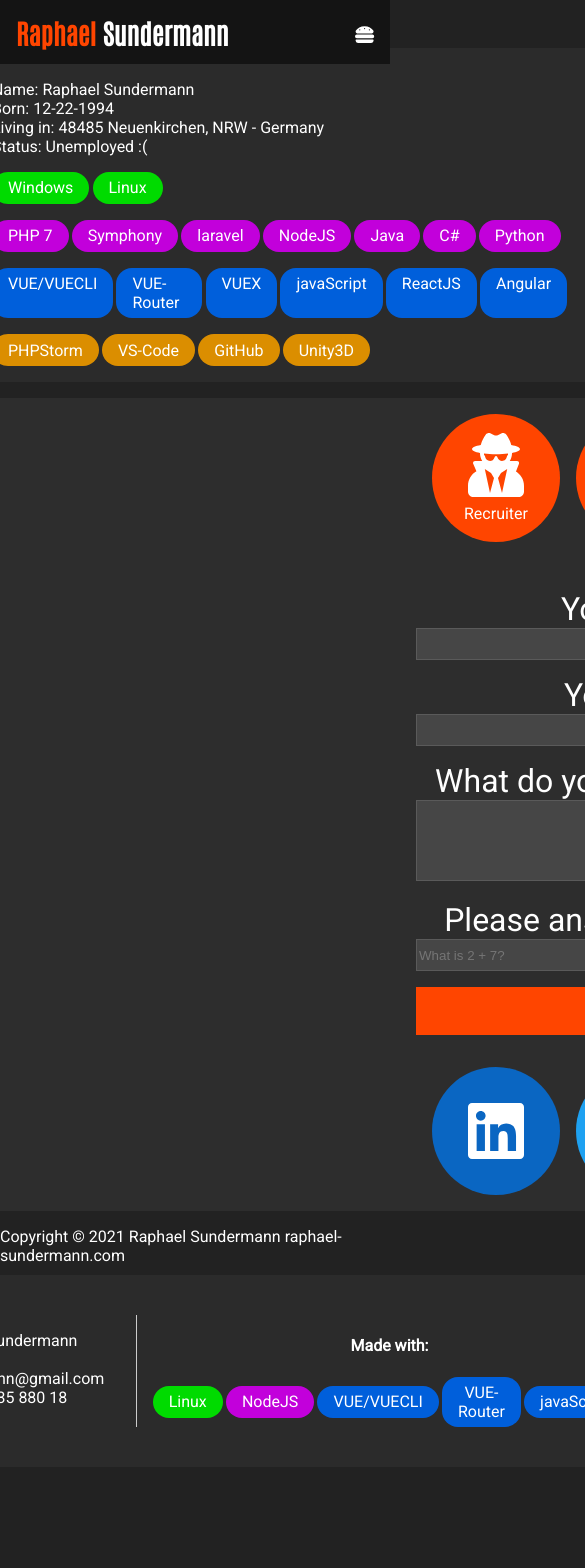
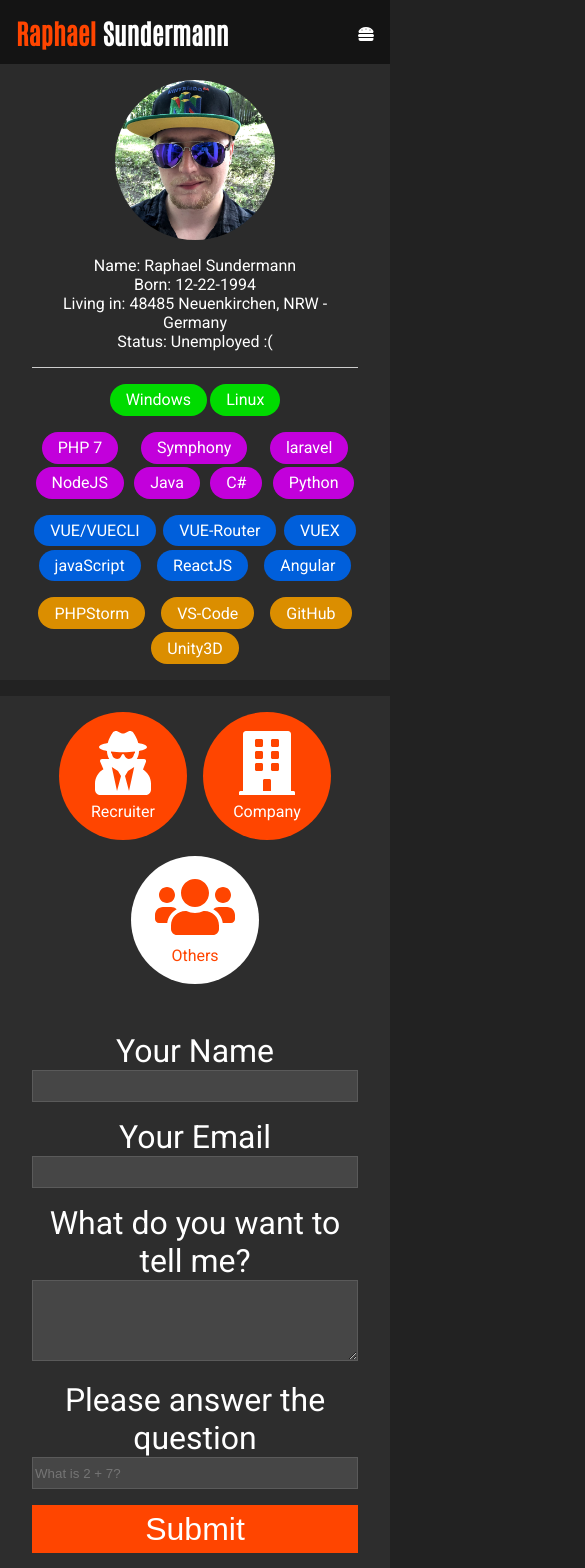
Before and after one commit to sircoffeeknight/rsundermanncom, a Vue app: page /others in a window 390 px wide. Shown: the top 1568 px of the page, 585 px wide, since content can reach past the window. Before the commit the page ends 1467 px from the top, so only its background shows below. Built offline with nearby package versions, Linux system fonts and the light colour scheme.

Commit message:
RSUN-23: Responsive Design first itteration.

```diff
--- a/src/components/Contact/ContactForm.vue
+++ b/src/components/Contact/ContactForm.vue
@@ -124,4 +124,9 @@
     text-align: center;
 }
 
+@media only screen and (max-width: 534px) {
+    .contact__form {
+        width: 100%;
+    }
+}
 </style>
--- a/src/components/Curriculum/CurriculumTimeline.vue
+++ b/src/components/Curriculum/CurriculumTimeline.vue
@@ -120,4 +120,38 @@
     padding: 0.2rem;
 }
 
+@media only screen and (max-width: 1296px) {
+    main {
+        width: 100%;
+    }
+
+    .timeline__list:after {
+        z-index: -999;
+    }
+
+    .timeline__list > .timeline__item:first-child {
+        margin-top: 0;
+    }
+
+    .timeline__list > .timeline__item:nth-child(even) {
+        margin: 1rem auto;
+        left: 0;
+        border-right: 5px solid white;
+    }
+
+    .timeline__list > .timeline__item:nth-child(odd) {
+        margin: 0 auto;
+        left: 0;
+        border-left: 5px solid white;
+    }
+
+}
+
+@media only screen and (max-width: 503px) {
+    .timeline__list > .timeline__item:nth-child(odd), .timeline__list > .timeline__item:nth-child(even) {
+        width: auto;
+        border-radius: 0;
+    }
+}
+
 </style>
--- a/src/components/Footer/FooterInfo.vue
+++ b/src/components/Footer/FooterInfo.vue
@@ -22,9 +22,10 @@
                         <base-tag type="frontend" content="javaScript"></base-tag>
                     </div>
                 </div>
+                <div class="footerCard__copyright">Copyright &#169; 2021 Raphael Sundermann raphael-sundermann.com</div>
             </div>
         </div>
-        Copyright &#169; 2021 Raphael Sundermann raphael-sundermann.com
+        <div class="footer__copyright">Copyright &#169; 2021 Raphael Sundermann raphael-sundermann.com</div>
     </div>
 </template>
 
@@ -80,8 +81,61 @@
 
 .footerCard__madeWith__tags {
     display: flex;
+    flex-wrap: wrap;
     justify-content: space-between;
     align-items: center;
     gap: 0.2rem;
 }
+
+.footerCard__copyright {
+    display: none;
+}
+
+@media only screen and (max-width: 1036px) {
+    .footerCard__imageSection {
+        display: none;
+    }
+
+    .footerCard__baseStats {
+    border-left: none;
+    }
+
+    .footer__copyright {
+        position: absolute;
+        bottom: 4rem;
+    }
+}
+
+@media only screen and (max-width: 876px) {
+    .footerCard__info {
+        display: block;
+    }
+    .footerCard__baseStats {
+        border-right: none;
+        border-bottom: 1px solid #ccc;
+        text-align: center;
+    }
+    .footer__copyright {
+        display: none;
+    }
+    .footerCard__copyright {
+        display: block;
+        text-align: center;
+        margin-top: 1rem;
+    }
+}
+
+@media only screen and (max-width: 603px) {
+    .footerCard {
+        display: block;
+        padding: 0;
+        position: relative;
+        height: auto;
+        bottom: 0;
+    }
+
+    .footerCard__wrapper {
+        height: auto;
+    }
+}
 </style>
--- a/src/components/MeCard/MeCard.vue
+++ b/src/components/MeCard/MeCard.vue
@@ -159,7 +159,13 @@
     }
 
     .meCard__baseStats {
-        border: none;
+        border-left: none;
+        border-right: none;
+        border-bottom: 1px solid #ccc;
+    }
+
+    .meCard__tags {
+        margin-top: 1rem;
     }
 }
 
@@ -172,4 +178,32 @@
         position: relative;
     }
 }
+
+@media only screen and (max-width: 858px) {
+    .meCard {
+        display: block;
+    }
+
+    .meCard__imageSection {
+        margin: 1rem auto;
+    }
+
+    .meCard__baseStats {
+        text-align: center;
+    }
+
+}
+
+@media only screen and (max-width: 700px) {
+    .meCard__tags {
+        padding: 0;
+    }
+
+    .os, .backend, .frontend, .software {
+        flex-wrap: wrap;
+        justify-content: center;
+        margin: 0 auto;
+    }
+
+}
 </style>
--- a/src/components/Projects/ProjectsList.vue
+++ b/src/components/Projects/ProjectsList.vue
@@ -41,4 +41,14 @@
     width: 25rem;
     height: 100%;
 }
+
+@media only screen and (max-width: 1296px) {
+    main {
+        width: 100%;
+    }
+
+    ul {
+        padding: 0;
+    }
+}
 </style>
--- a/src/components/layout/TheHeader.vue
+++ b/src/components/layout/TheHeader.vue
@@ -4,13 +4,13 @@
             <div class="branding">
                 <h1><span class="branding__color__bright">Raphael</span> Sundermann</h1>
             </div>
-            <ul>
-                <li><router-link to="/">Home</router-link></li>
-                <li><router-link to="/curriculum">Curriculum Vitae</router-link></li>
-                <li><router-link to="/projects">Projects</router-link></li>
-                <li><router-link to="/contact">Contact</router-link></li>
-                <li class="icon"><a href="javascript:void(0)" @click="navbarMobile"><font-awesome-icon icon="hamburger" /></a></li>
+            <ul id="nav__list">
+                <li><router-link to="/" @click="menuClose">Home</router-link></li>
+                <li><router-link to="/curriculum" @click="menuClose">Curriculum Vitae</router-link></li>
+                <li><router-link to="/projects" @click="menuClose">Projects</router-link></li>
+                <li><router-link to="/contact" @click="menuClose">Contact</router-link></li>
             </ul>
+            <a class="icon" href="javascript:void(0)" @click="navbarMobile"><font-awesome-icon icon="hamburger" /></a>
         </nav>
         <div class="hero">
             <MeCard/>
@@ -27,7 +27,18 @@
     },
     methods: {
         navbarMobile() {
-
+            let x = document.getElementById("nav__list");
+            if(x.className === "responsive") {
+                x.className = "";
+            } else {
+                x.className += "responsive";
+            }
+        },
+        menuClose() {
+            let x = document.getElementById("nav__list");
+            if(x.className === "responsive") {
+                x.className = "";
+            }
         }
     }
 }
@@ -116,5 +127,28 @@
     .icon {
         display: block;
     }
+    nav > ul > .responsive {
+        position: relative;
+    }
+    nav > ul.responsive {
+        position: absolute;
+        display: block;
+        padding: 1rem;
+        background-color: rgb(20, 20, 20);
+        text-align: left;
+        right: 0;
+        top: 2rem;
+    }
+
+    nav > ul.responsive > li {
+        display: block;
+        text-align: center;
+        margin: 1rem;
+    }
+
+    nav a:hover {
+        font-size: 1em;
+    }
+
 }
 </style>
--- a/src/components/ui/BasePost.vue
+++ b/src/components/ui/BasePost.vue
@@ -67,4 +67,41 @@
         width: 100%;
     }
 }
+
+@media only screen and (max-width: 858px) {
+    section {
+        display: block;
+    }
+
+    article {
+        border-left: none;
+        border-top: 3px solid white;
+        border-top-right-radius: 2rem;
+        border-top-left-radius: 2rem;
+    }
+
+    .post__type {
+        margin: 0 auto;
+        padding: 0 0 1rem 0;
+        border-left: 50px solid transparent;
+        border-bottom: 5px solid white;
+        border-right: 50px solid transparent;
+    }
+
+    .post__type > svg {
+        position: absolute;
+        left: 48%;
+        margin: -2rem auto;
+    }
+
+    article {
+        font-size: 0.8em;
+    }
+}
+
+@media only screen and (max-width: 488px) {
+    .post__type > svg {
+        left: 46%;
+    }
+}
 </style>
--- a/src/pages/Contact/Contact.vue
+++ b/src/pages/Contact/Contact.vue
@@ -49,6 +49,7 @@
 
 .contact__choose > div, .contact__social {
     display: flex;
+    flex-wrap: wrap;
     justify-content: center;
     gap: 1rem;
 }
@@ -121,4 +122,16 @@
 .contact__routerB > svg {
     width: 100%;
 }
+
+@media only screen and (max-width: 1296px) {
+    main {
+        width: 100%;
+    }
+}
+
+@media only screen and (max-width: 656px) {
+    .contact__choose, .contact__social {
+        width: auto;
+    }
+}
 </style>
```
